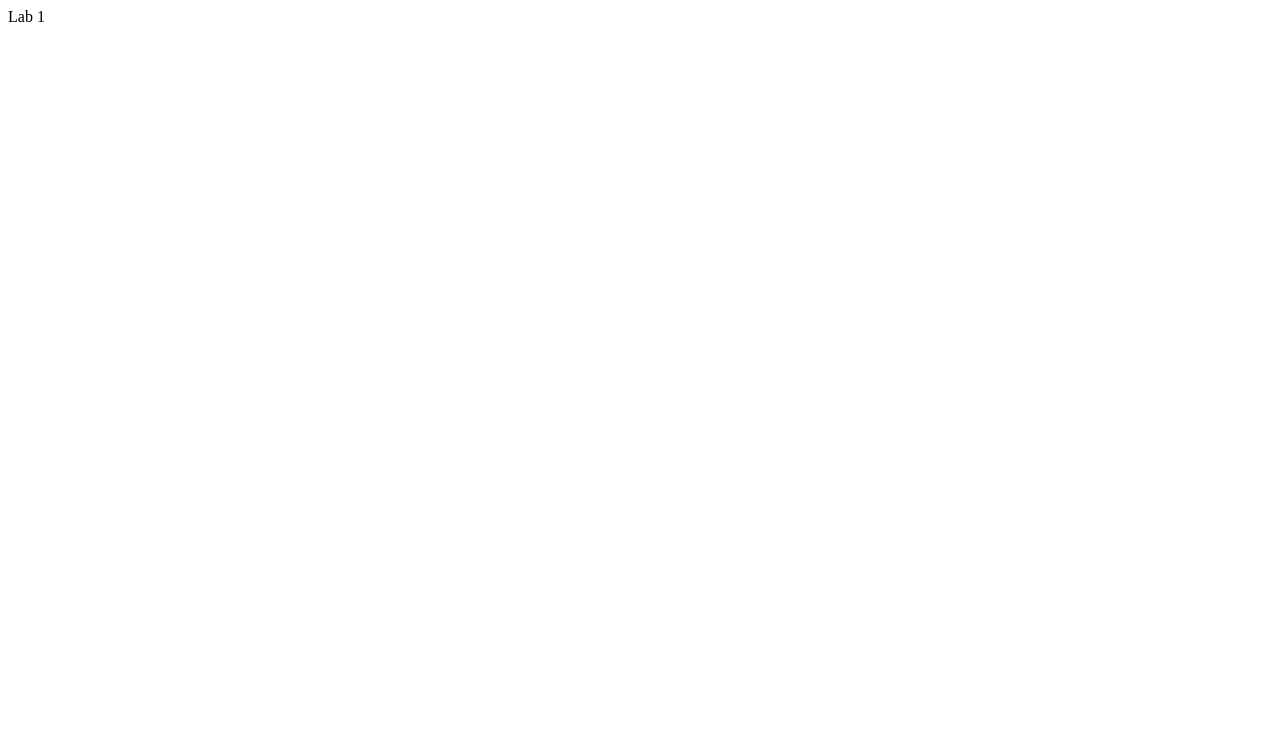
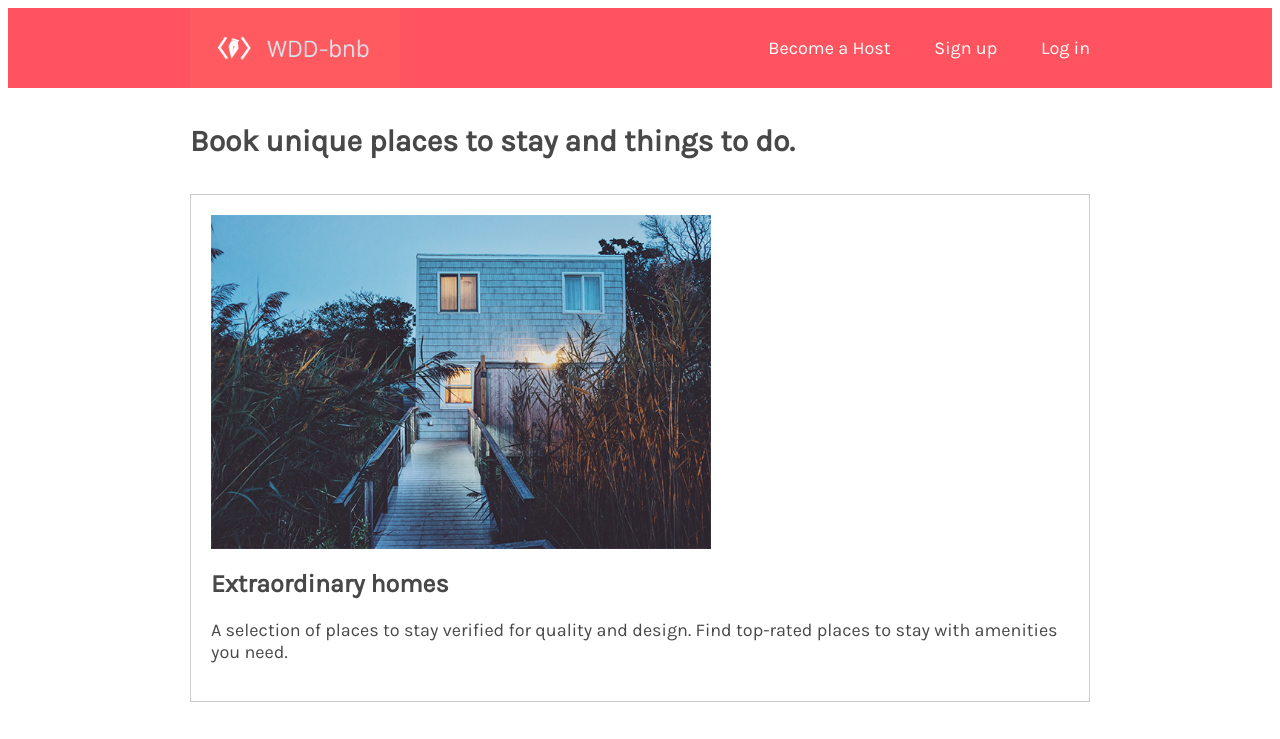
Before and after one commit to kiannacheng/kiannacheng.github.io, a plain HTML site: page labs/lab2/index.html in a window 1280 px wide. Shown: the top 739 px of the page. Drawn offline with Linux system fonts and the light colour scheme.

Commit message:
finished lab2

```diff
--- /dev/null
+++ b/labs/lab2/css/style.css
@@ -0,0 +1,59 @@
+body {
+    font-family: Karla, sans-serif;
+    color: #484848;
+}
+nav ul {
+    list-style-type: none;
+    padding-inline-start: 0;
+    margin-block-start: 0;
+    margin-block-end: 0;
+}
+header {
+    background-color: #FF545F;
+    margin: 0;
+    padding: 0;
+    height: 80px;
+}
+#logo {
+    height: 80px;
+}
+nav {
+    display: inline-block;
+    float: right;
+}
+nav li {
+    display: inline-block;
+    margin-left: 40px;
+    line-height: 80px;
+}
+nav a {
+    color: white;
+    font-size: 18px;
+    text-decoration: none;
+    cursor: pointer;
+}
+nav a:hover {
+    text-decoration: underline;
+}
+.content {
+    width: 900px;
+    margin: auto;
+}
+section {
+    padding: 20px;
+    border: 1px solid #cccccc;
+    margin-bottom: 40px;
+}
+section img {
+    width: 500px;
+}h1 {
+    font-size: 30px;
+    padding-top: 15px;
+    padding-bottom: 15px;
+}
+h2 {
+    font-size: 25px;
+}
+section p {
+    font-size: 18px;
+}
--- a/labs/lab2/index.html
+++ b/labs/lab2/index.html
@@ -1,6 +1,49 @@
-<!DOCTYPE html>
 <html>
-    <body>
-        Lab 1
-    </body>
+  <head>
+    <link href="https://fonts.googleapis.com/css?family=Karla&display=swap" rel="stylesheet">
+    <link rel="stylesheet" href="css/style.css">
+    <title>WDD-bnb</title>
+  </head>
+  <body>
+    <header>
+        <div class="content">
+          <header>
+            <a href="home">
+              <img src="img/logo.png" alt="" id="logo"/>
+            </a>
+            <nav>
+              <ul>
+                <li><a href="become-host">Become a Host</a></li>
+                <li><a href="sign-up">Sign up</a></li>
+                <li><a href="log-in">Log in</a></li>
+              </ul>
+            </nav>
+          </header>
+        </div>
+    </header>
+    <div class="content">
+      <h1>Book unique places to stay and things to do.</h1>
+      <section>
+        <img src="img/house.png" />
+        <h2>Extraordinary homes</h2>
+        <p>
+          A selection of places to stay verified for quality and design. Find
+          top-rated places to stay with amenities you need.
+        </p>
+      </section>
+      <section>
+        <img src="img/city.png" />
+        <h2>Places to stay around the world</h2>
+        <p>Explore a new city on your next trip!</p>
+      </section>
+      <section>
+        <img src="img/sushimaking.png" />
+        <h2>Top-rated experiences</h2>
+        <p>
+          Book one-of-a-kind activities hosted by locals, created for the curious.
+        </p>
+      </section>
+    </div>
+</body>
+
 </html>
```
Also changed, not shown: labs/lab2/img/city.png (added), labs/lab2/img/house.png (added), labs/lab2/img/logo.png (added), labs/lab2/img/sushimaking.png (added), 5 other files.
